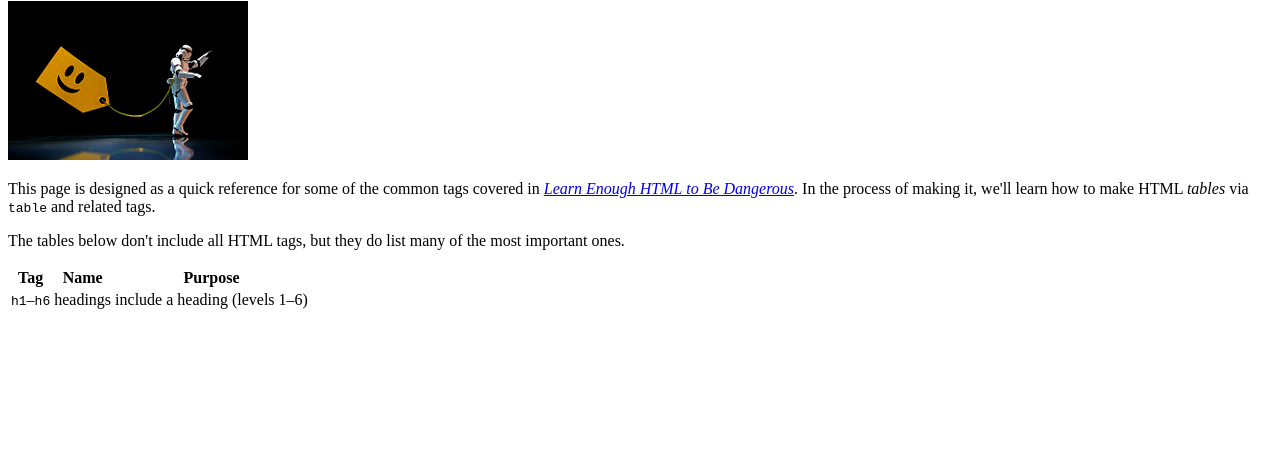
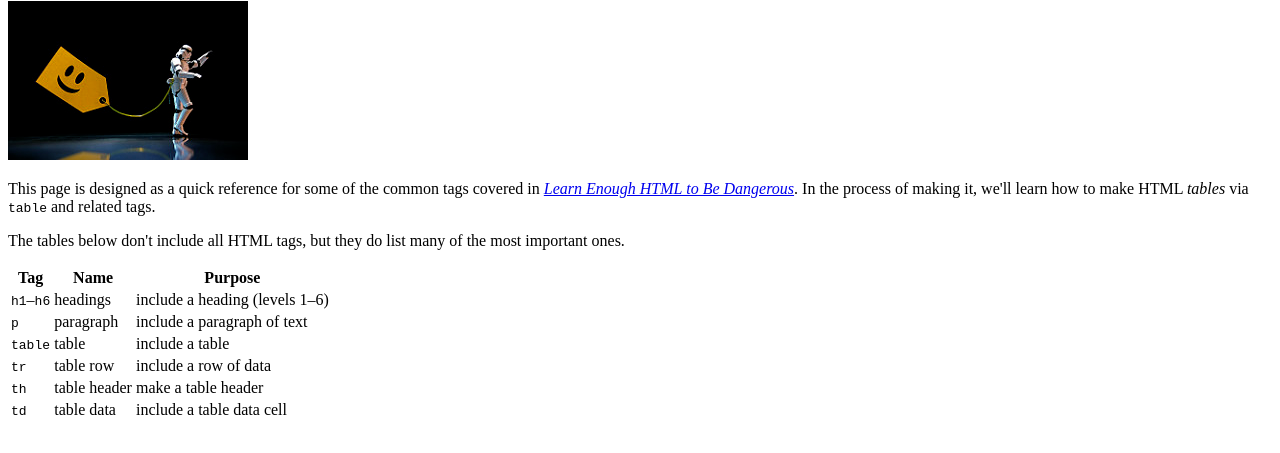
Before and after one commit to foxmean/sample_website, a plain HTML site: page tags.html in a window 1280 px wide. Shown: the part 79-532 px from the top of the page. Drawn offline with Linux system fonts and the light colour scheme.

Commit message:
listing 29

```diff
--- a/tags.html
+++ b/tags.html
@@ -36,6 +36,31 @@
 	<td>headings</td>
 	<td>include a heading (levels 1&ndash;6)</td>
       </tr>
+      <tr>
+	<td><code>p</code></td>
+	<td>paragraph</td>
+	<td>include a paragraph of text</td>
+      </tr>
+      <tr>
+	<td><code>table</code></td>
+	<td>table</td>
+	<td>include a table</td>
+      </tr>
+      <tr>
+	<td><code>tr</code></td>
+	<td>table row</td>
+	<td>include a row of data</td>
+      </tr>
+      <tr>
+	<td><code>th</code></td>
+	<td>table header</td>
+	<td>make a table header</td>
+      </tr>
+      <tr>
+	<td><code>td</code></td>
+	<td>table data</td>
+	<td>include a table data cell</td>
+      </tr>
     </table>
 
 
```
